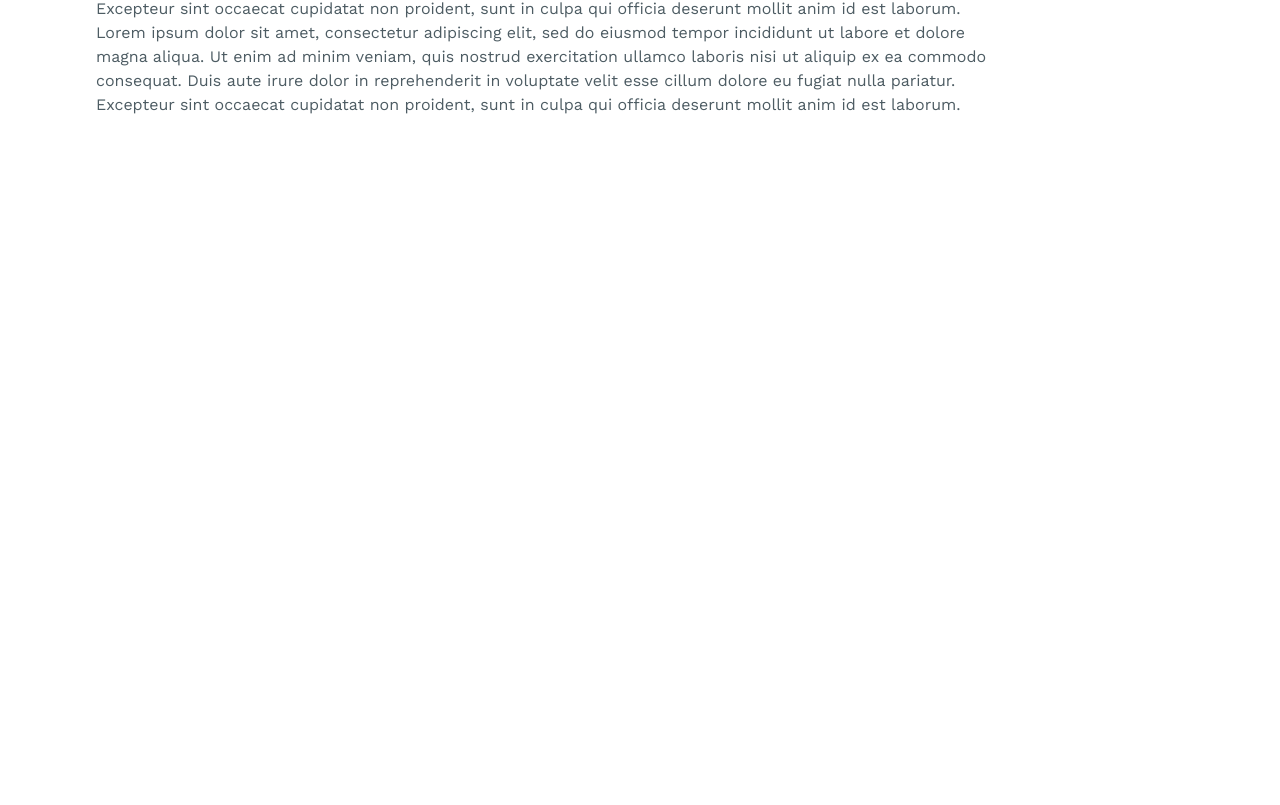
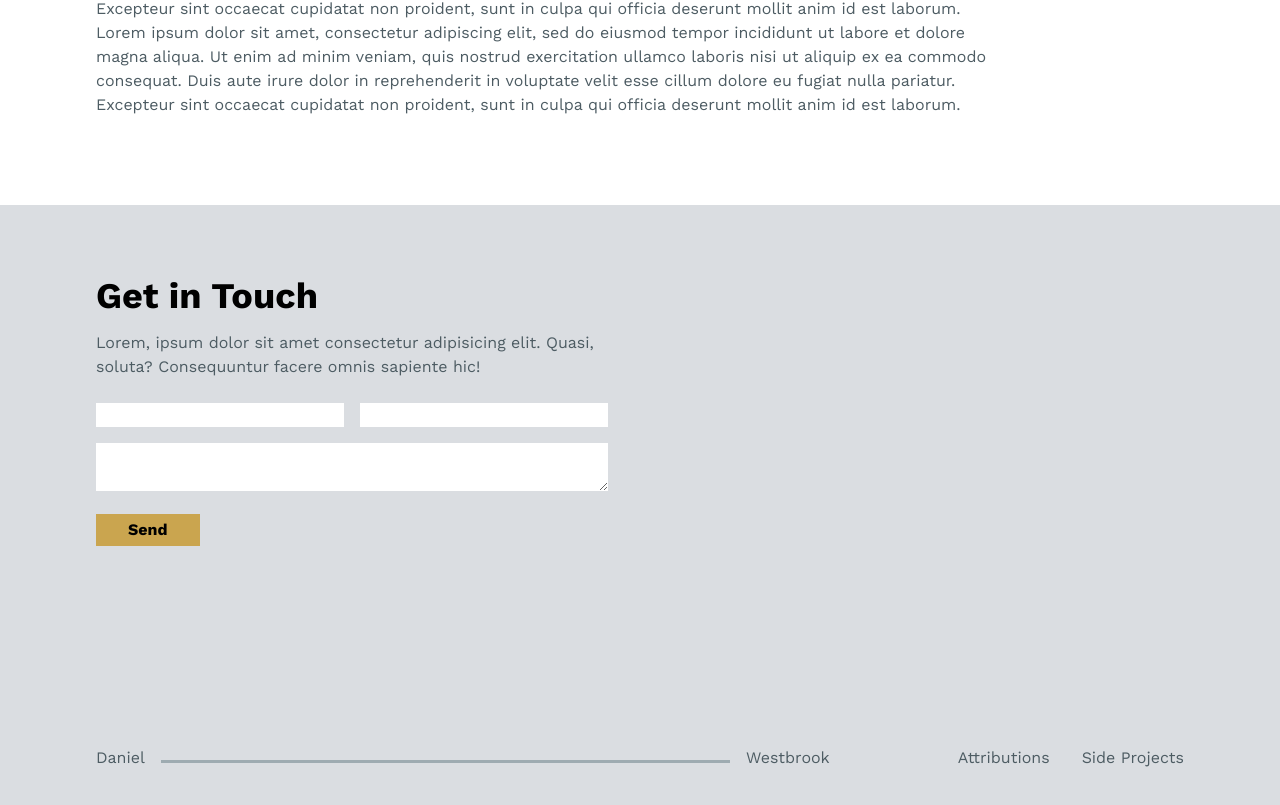
Before and after one commit to westbrookdaniel/westbrook-daniel-website, a Next.js app: page /p/example-project in a window 1280 px wide. Shown: the part 1425-2230 px from the top of the page. Before the commit the page ends 1582 px from the top, so only its background shows below. Built offline with nearby package versions, Linux system fonts and the light colour scheme.

Commit message:
add footer to port

```diff
--- a/components/layout/Portfolio.js
+++ b/components/layout/Portfolio.js
@@ -2,6 +2,8 @@ import Container from './Container'
 import Nav from '../parts/Nav'
 import Divider from '../Divider'
 import { Fade } from 'react-awesome-reveal'
+import Contact from '../sections/Contact'
+import Footer from '../sections/Footer'
 
 export default function Portfolio({ data, children }) {
 	return (
@@ -24,11 +26,15 @@ export default function Portfolio({ data, children }) {
 				</div>
 				<Divider />
 			</Container>
-			<Container spaced>
+			<Container spaced className='mb-12'>
 				<Fade delay={400}>
 					<div className="max-w-4xl">{children}</div>
 				</Fade>
 			</Container>
+			<div className="bg-themeGray-100">
+				<Contact className="pt-16 pb-40" />
+				<Footer />
+			</div>
 		</div>
 	)
 }
```
